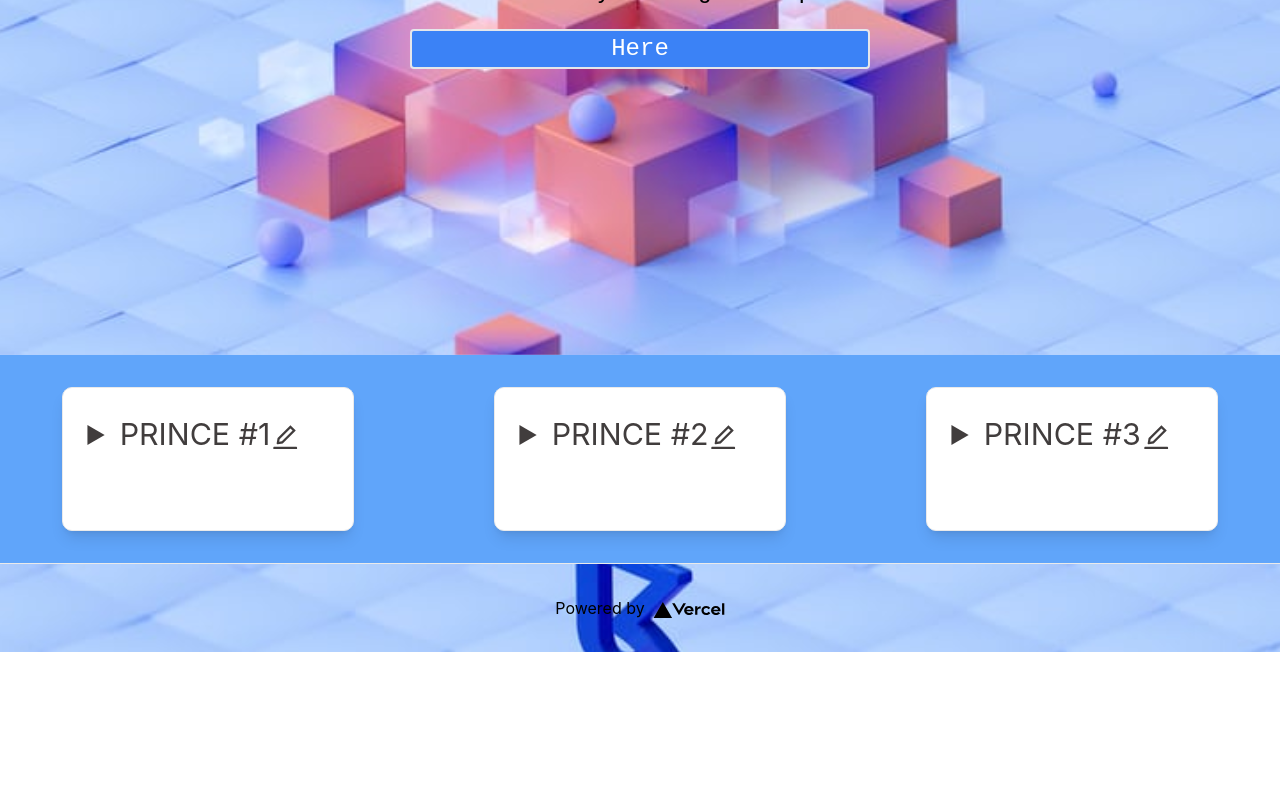
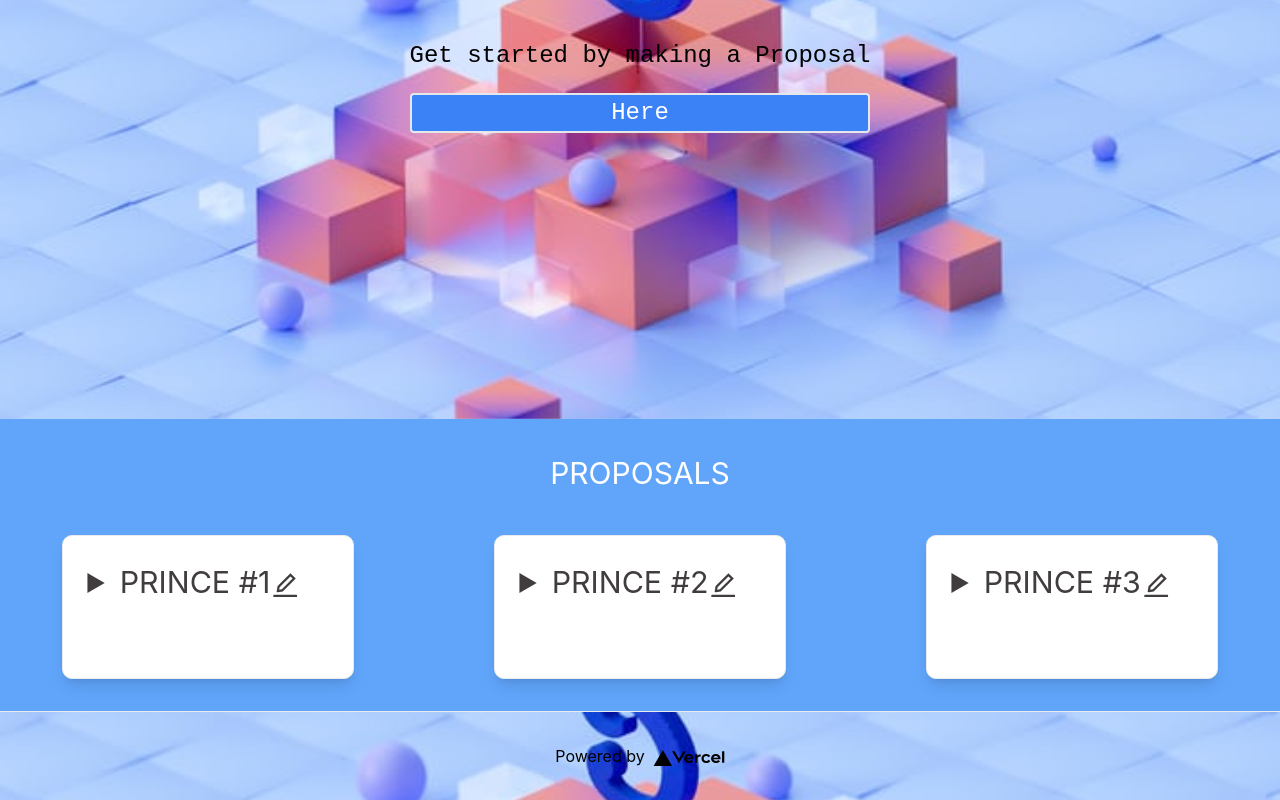
Before and after one commit to prince-hope1975/Proposals_Website, a Next.js app: page / in a window 1280 px wide. Shown: the part 445-1245 px from the top of the page. Before the commit the page ends 1097 px from the top, so only its background shows below. Built offline with nearby package versions, Linux system fonts and the light colour scheme.

Commit message:
Finishing touches

```diff
--- a/components/header.js
+++ b/components/header.js
@@ -180,17 +180,18 @@ const Header = () => {
                 My Algo Wallwet
               </div>
               <div
-                className=""
+                className="flex"
                 onClick={(e) => handleConnect(e, "Wallet_connect")}
               >
                 <img
+                className="w-8"
                   src="https://i.postimg.cc/J7JZ4cFb/icon-37675b59-1.png"
                   alt=""
                 />{" "}
                 Wallet Connect
               </div>
               <div
-                className=""
+                className="flex"
                 onClick={(e) => handleConnect(e, "Algo_signer")}
               >
                 <img
--- a/package.json
+++ b/package.json
@@ -21,7 +21,8 @@
     "react": "17.0.2",
     "react-copy-to-clipboard": "^5.0.4",
     "react-dom": "17.0.2",
-    "react-icons": "^4.3.1"
+    "react-icons": "^4.3.1",
+    "three": "^0.136.0"
   },
   "devDependencies": {
     "autoprefixer": "^10.4.0",
--- a/pages/edit/[pid].js
+++ b/pages/edit/[pid].js
@@ -72,7 +72,7 @@ const Post = () => {
         </Head>
         <Header/>
       <div className={`${styles.container}`}>
-        <main className={`${styles.main}`}>
+        <main className={`${styles.main} `}>
           <Form {...obj} />
         </main>
       </div>
--- a/pages/index.js
+++ b/pages/index.js
@@ -31,7 +31,7 @@ export default function Home() {
         <link rel="icon" href="/favicon.ico" />
       </Head>
 
-        <Header />
+      <Header />
       <main className={` ${styles.main}`}>
         <h1 className={`mt-8 ${styles.title}`}>
           Welcome to <Link href="/new/proposals">Choice Proposals</Link>
@@ -52,7 +52,8 @@ export default function Home() {
           </div>
         </p>
       </main>
-      <section className={`m-0 p-0 `}>
+      <section className={`m-0 p-0 bg-blue-400 pt-6`}>
+          <div class="text-3xl text-white my-3 text-center">PROPOSALS</div>
         <div className={`bg-blue-400 m-0 p-0 ${styles.grid}`}>
           {propsObj &&
             propsObj?.map(({ name, desc, id }, key) => {
@@ -65,7 +66,14 @@ export default function Home() {
                     <div className="">{name}</div>
                     {"  "}#{id}
                     <div class="flex justify-evenly w-28  ml-auto">
-                      <div className=" w-screen"onClick={()=>{router.push(`/edit/${id}`)}}><AiOutlineEdit className="inline cursor-pointer"/></div>
+                      <div
+                        className=" w-screen"
+                        onClick={() => {
+                          router.push(`/edit/${id}`);
+                        }}
+                      >
+                        <AiOutlineEdit className="inline cursor-pointer" />
+                      </div>
                     </div>
                   </summary>
                   <Link href={`/${id}`}>
--- a/styles/globals.css
+++ b/styles/globals.css
@@ -5,6 +5,7 @@ html,
 body {
   padding: 0;
   margin: 0;
+  margin-top: 2rem;;
   font-family: -apple-system, BlinkMacSystemFont, Segoe UI, Roboto, Oxygen,
     Ubuntu, Cantarell, Fira Sans, Droid Sans, Helvetica Neue, sans-serif;
     background-image: url("../public/bg.jpg");
```
